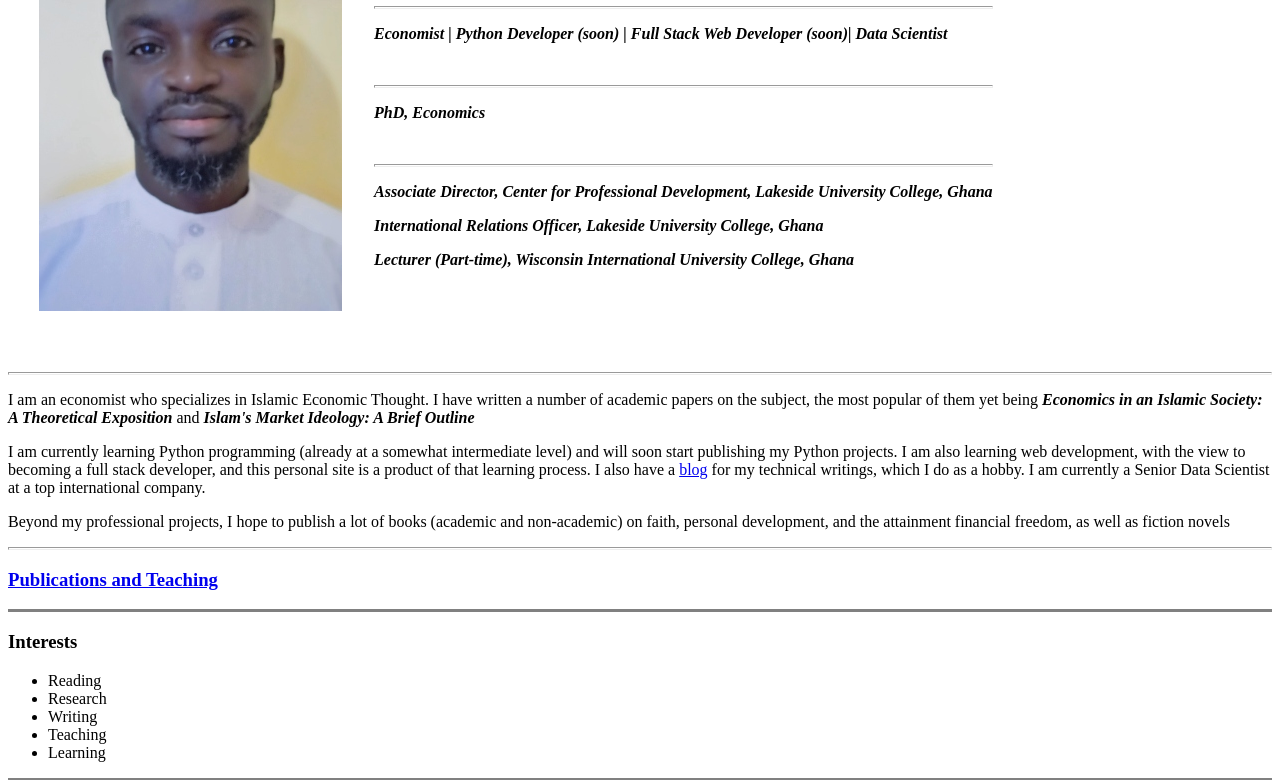
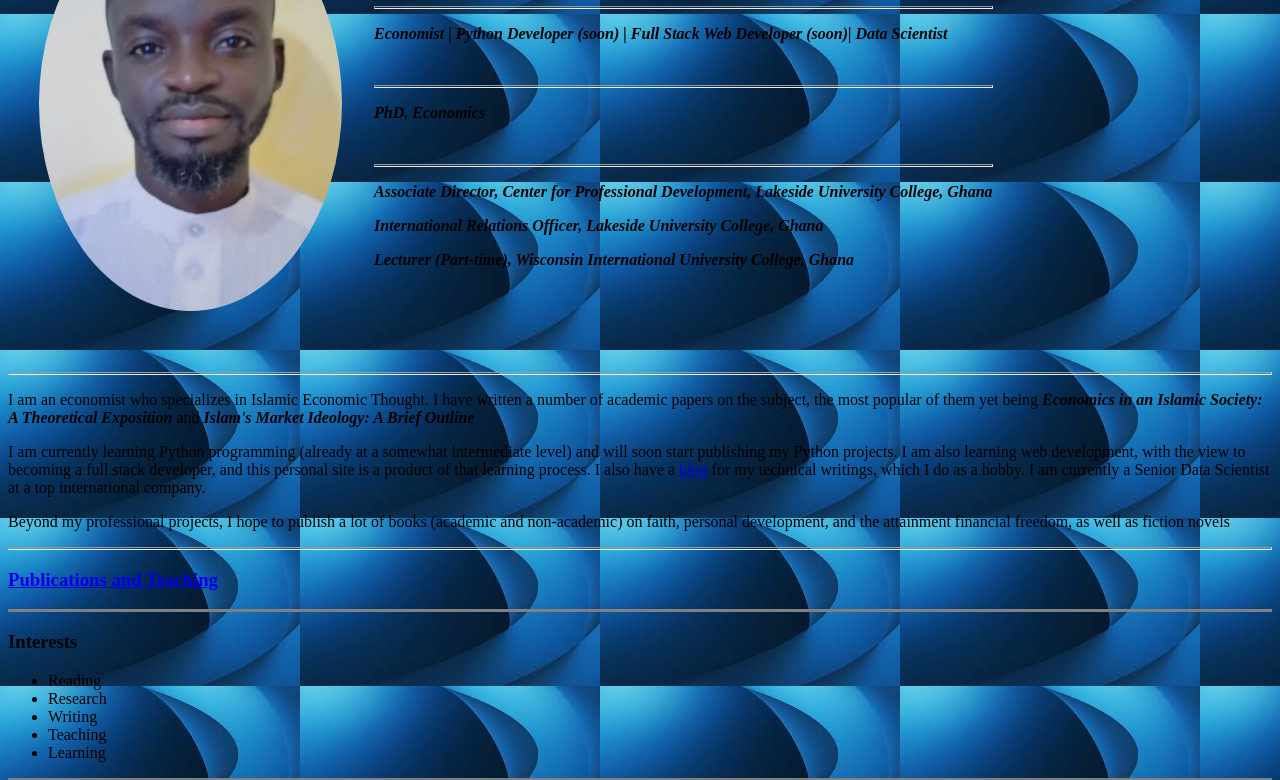
Before and after one commit to dr-adada/personal_site, a plain HTML site: page index.html in a window 1280 px wide. Shown: the part 154-934 px from the top of the page. Drawn offline with Linux system fonts and the light colour scheme.

Commit message:
Update index.html

```diff
--- a/index.html
+++ b/index.html
@@ -3,13 +3,14 @@
 
 <head>
   <meta charset="utf-8">
+  <link rel="stylesheet" href="style.css">
   <title>Dr. Adada's Personal Website</title>
 </head>
 
 <body>
   <table cellspacing='30'>
     <tr>
-      <td><img src="Adada.jpg" alt="Adada profile picture"></td>
+      <td><img src="Adada.jpg" class="profile_img" alt="Adada profile picture"></td>
       <td><h1>Dr. Abdul-Rahim Adada Mohammed</h1>
       <hr size='3 noshade==$0'>
       <p><strong><em>Economist | Python Developer (soon) | Full Stack Web Developer (soon)| Data Scientist</em></strong></p><br>
```
